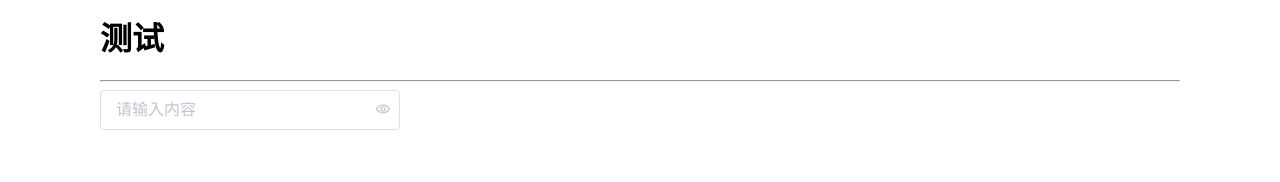
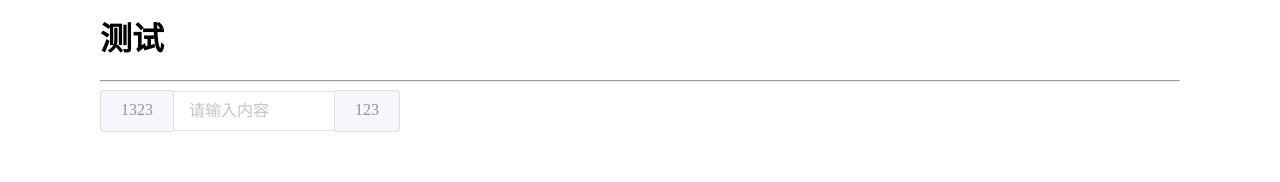
Before and after one commit to WebZ66/yk-design, a Vue app in the folder yk-design-ui/: page /test in a window 1280 px wide. Shown: the top 182 px of the page. Built offline with nearby package versions, Linux system fonts and the light colour scheme.

Commit message:
feat:完成input前置后置内容插槽

```diff
--- a/yk-design-ui/src/components/input/src/input.vue
+++ b/yk-design-ui/src/components/input/src/input.vue
@@ -4,7 +4,12 @@
       bem(
         [],
         { prefix: !!$slots.prefix, suffix: !!$slots.suffix },
-        { disabled: false }
+        {
+          disabled: false,
+          'yk-input-group': !!$slots.prepend || !!$slots.append,
+          'yk-input-group--prepend': !!$slots.prepend,
+          'yk-input-group--append': !!$slots.append,
+        }
       ),
     ]"
   >
--- a/yk-design-ui/src/components/input/style/input.scss
+++ b/yk-design-ui/src/components/input/style/input.scss
@@ -28,6 +28,48 @@
       color: #c0c4cc;
     }
   }
+
+  &.yk-input-group {
+    display: flex;
+    align-items: center;
+    .yk-input-group__prepend,
+    .yk-input-group__append {
+      background-color: #f5f7fa;
+      color: #909399;
+      position: relative;
+      border: 1px solid #dcdfe6;
+      border-radius: 4px;
+      padding: 0 20px;
+      height: 40px;
+      white-space: nowrap;
+      display: flex;
+      align-items: center;
+      justify-content: center;
+    }
+    .yk-input-group__prepend {
+      border-right: 0;
+      border-top-right-radius: 0;
+      border-bottom-right-radius: 0;
+    }
+    .yk-input-group__append {
+      border-left: 0;
+      border-top-left-radius: 0;
+      border-bottom-left-radius: 0;
+    }
+  }
+  &.yk-input-group--prepend {
+    .yk-input__inner {
+      border-top-left-radius: 0;
+      border-bottom-left-radius: 0;
+    }
+  }
+  &.yk-input-group--append {
+    .yk-input__inner {
+      border-top-right-radius: 0;
+      border-bottom-right-radius: 0;
+    }
+  }
+
   &.yk-input--prefix {
     .yk-input__inner {
       padding-left: 30px;
--- a/yk-design-ui/src/views/Test/index.vue
+++ b/yk-design-ui/src/views/Test/index.vue
@@ -1,6 +1,13 @@
 <template>
   <div>
-    <YkInput v-model="str" :style="{ width: '300px' }" showPassword> </YkInput>
+    <YkInput v-model="str" :style="{ width: '300px' }" showPassword>
+      <template #prepend>
+        <div>1323</div>
+      </template>
+      <template #append>
+        <span>123</span>
+      </template>
+    </YkInput>
   </div>
 </template>
 
```
